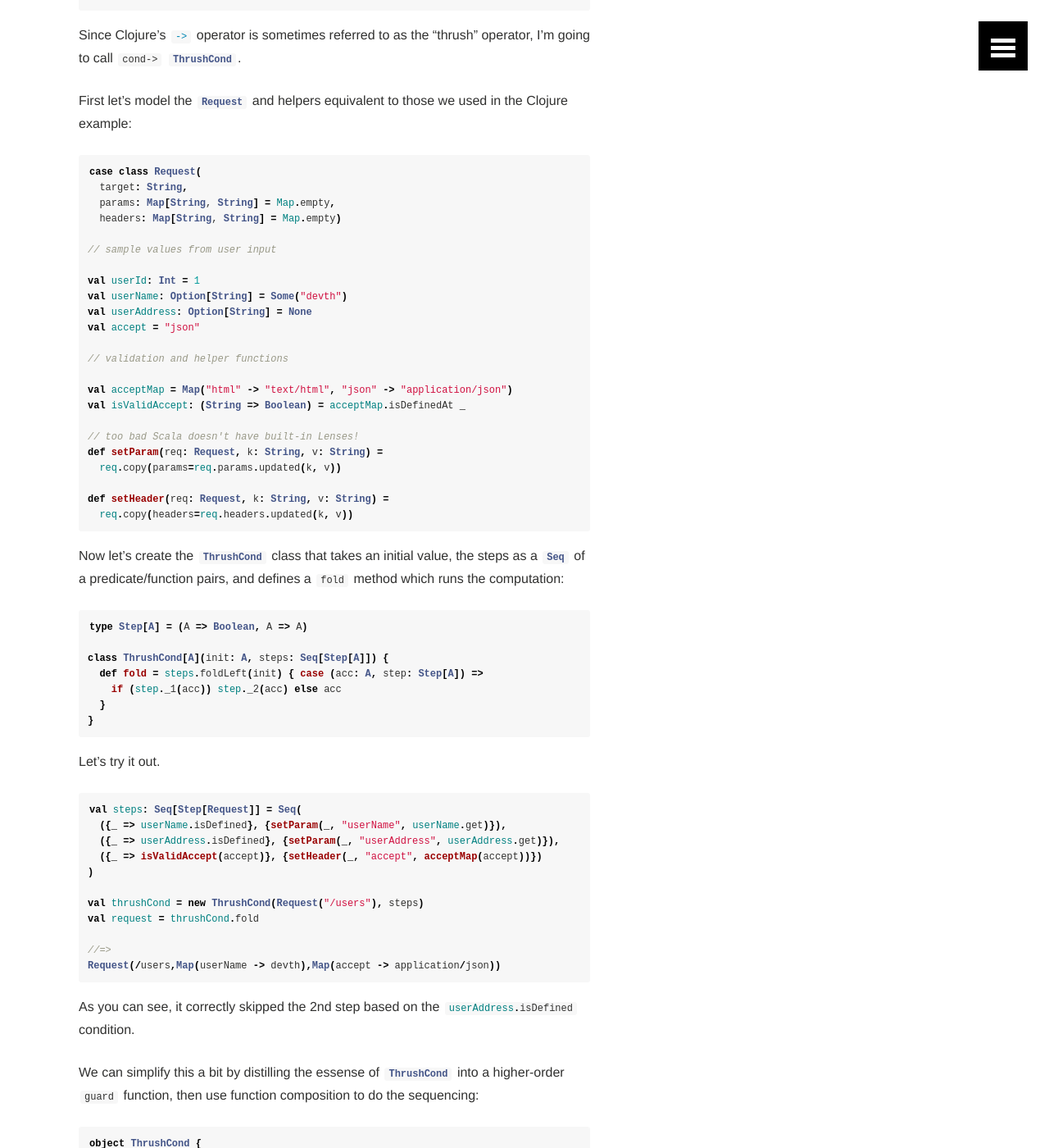
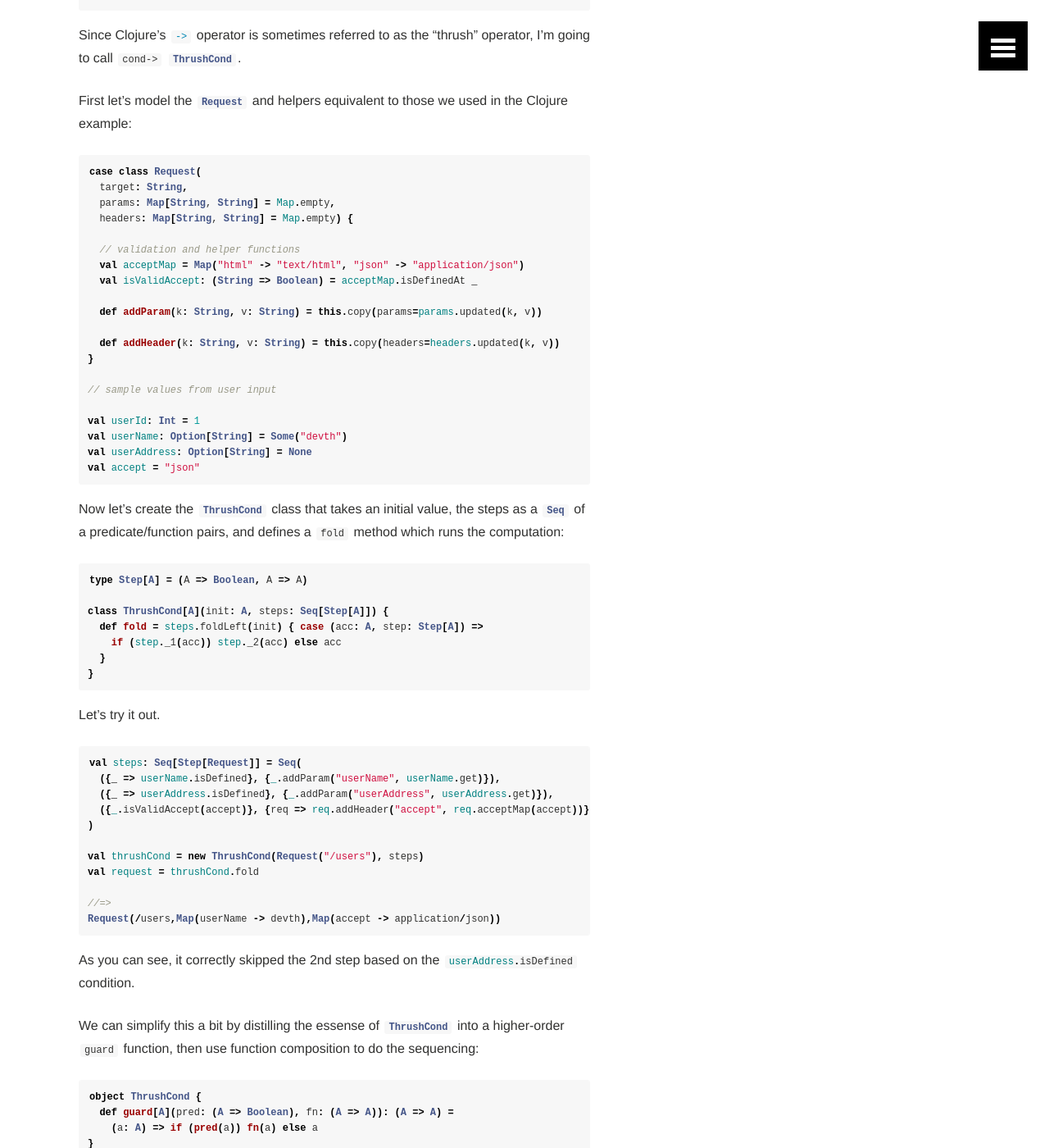
Before and after one commit to devth/devth.github.com, a Jekyll site: the page built from _posts/2015-05-19-thrush-cond-is-not-a-monad.md, in a window 1280 px wide and 1400 px high, scrolled down 1292 px. Shown: the whole window at 82% size. Built offline with Jekyll 4.4.1, drawn with Linux system fonts in a browser that asks for light colours; Markdown is read by kramdown in place of the engine named in the settings; comment, search, counter and statistics services are not loaded; some of the changed text lies outside the part shown.

Commit message:
Move helpers in Request on ThrushCond
k

````diff
--- a/_posts/2015-05-19-thrush-cond-is-not-a-monad.md
+++ b/_posts/2015-05-19-thrush-cond-is-not-a-monad.md
@@ -62,7 +62,16 @@ those we used in the Clojure example:
 case class Request(
   target: String,
   params: Map[String, String] = Map.empty,
-  headers: Map[String, String] = Map.empty)
+  headers: Map[String, String] = Map.empty) {
+
+  // validation and helper functions
+  val acceptMap = Map("html" -> "text/html", "json" -> "application/json")
+  val isValidAccept: (String => Boolean) = acceptMap.isDefinedAt _
+
+  def addParam(k: String, v: String) = this.copy(params=params.updated(k, v))
+
+  def addHeader(k: String, v: String) = this.copy(headers=headers.updated(k, v))
+}
 
 // sample values from user input
 
@@ -70,18 +79,6 @@ val userId: Int = 1
 val userName: Option[String] = Some("devth")
 val userAddress: Option[String] = None
 val accept = "json"
-
-// validation and helper functions
-
-val acceptMap = Map("html" -> "text/html", "json" -> "application/json")
-val isValidAccept: (String => Boolean) = acceptMap.isDefinedAt _
-
-// too bad Scala doesn't have built-in Lenses!
-def setParam(req: Request, k: String, v: String) =
-  req.copy(params=req.params.updated(k, v))
-
-def setHeader(req: Request, k: String, v: String) =
-  req.copy(headers=req.headers.updated(k, v))
 ```
 
 Now let's create the `ThrushCond`{:.language-scala} class that takes an initial
@@ -102,9 +99,9 @@ Let's try it out.
 
 ```scala
 val steps: Seq[Step[Request]] = Seq(
-  ({_ => userName.isDefined}, {setParam(_, "userName", userName.get)}),
-  ({_ => userAddress.isDefined}, {setParam(_, "userAddress", userAddress.get)}),
-  ({_ => isValidAccept(accept)}, {setHeader(_, "accept", acceptMap(accept))})
+  ({_ => userName.isDefined}, {_.addParam("userName", userName.get)}),
+  ({_ => userAddress.isDefined}, {_.addParam("userAddress", userAddress.get)}),
+  ({_.isValidAccept(accept)}, {req => req.addHeader("accept", req.acceptMap(accept))})
 )
 
 val thrushCond = new ThrushCond(Request("/users"), steps)
@@ -132,9 +129,9 @@ import ThrushCond.guard
 
 val requestPipeline: (Request => Request) =
   Function.chain(Seq(
-    guard({_ => userName.isDefined}, {setParam(_, "userName", userName.get)}),
-    guard({_ => userAddress.isDefined}, {setParam(_, "userAddress", userAddress.get)}),
-    guard({_ => isValidAccept(accept)}, {setHeader(_, "accept", acceptMap(accept))})))
+  guard({_ => userName.isDefined}, {_.addParam("userName", userName.get)}),
+  guard({_ => userAddress.isDefined}, {_.addParam("userAddress", userAddress.get)}),
+  guard({_.isValidAccept(accept)}, {req => req.addHeader("accept", req.acceptMap(accept))})))
 
 val request = requestPipeline(Request("/users"))
 
````
